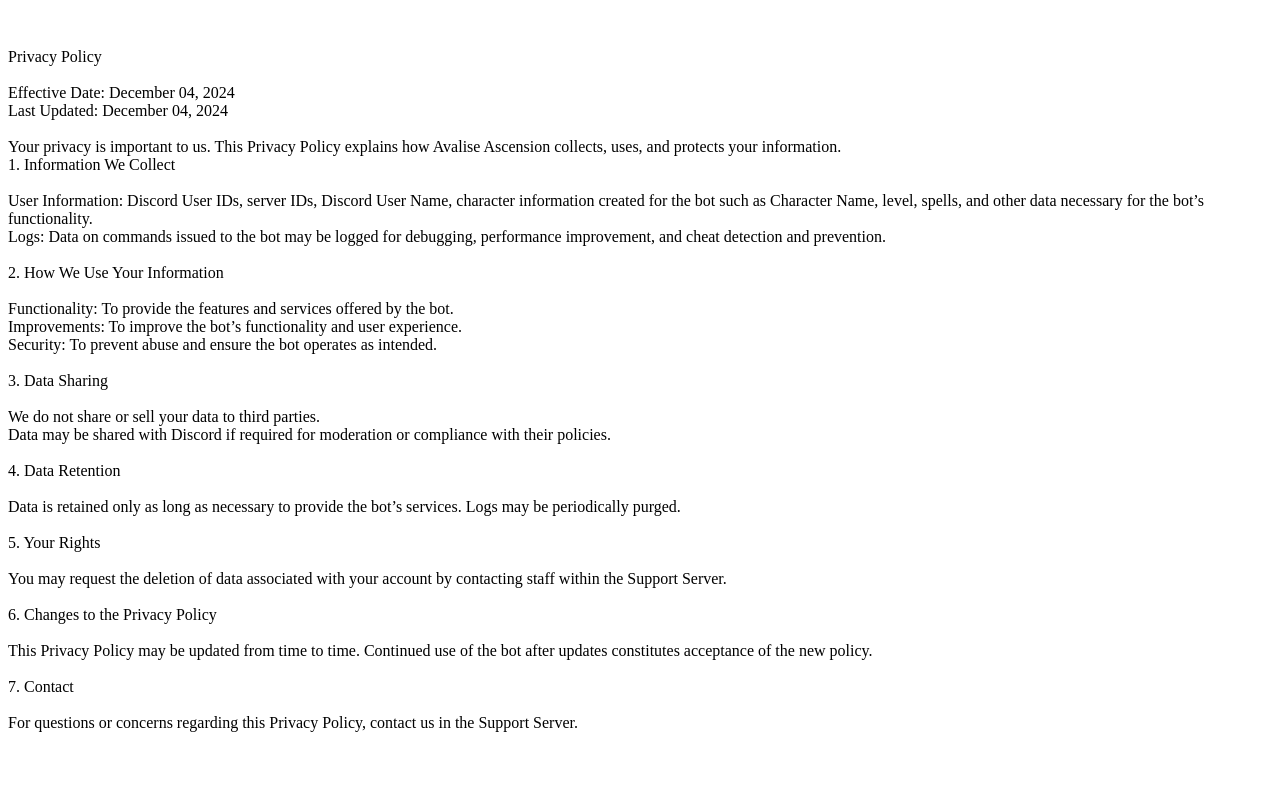
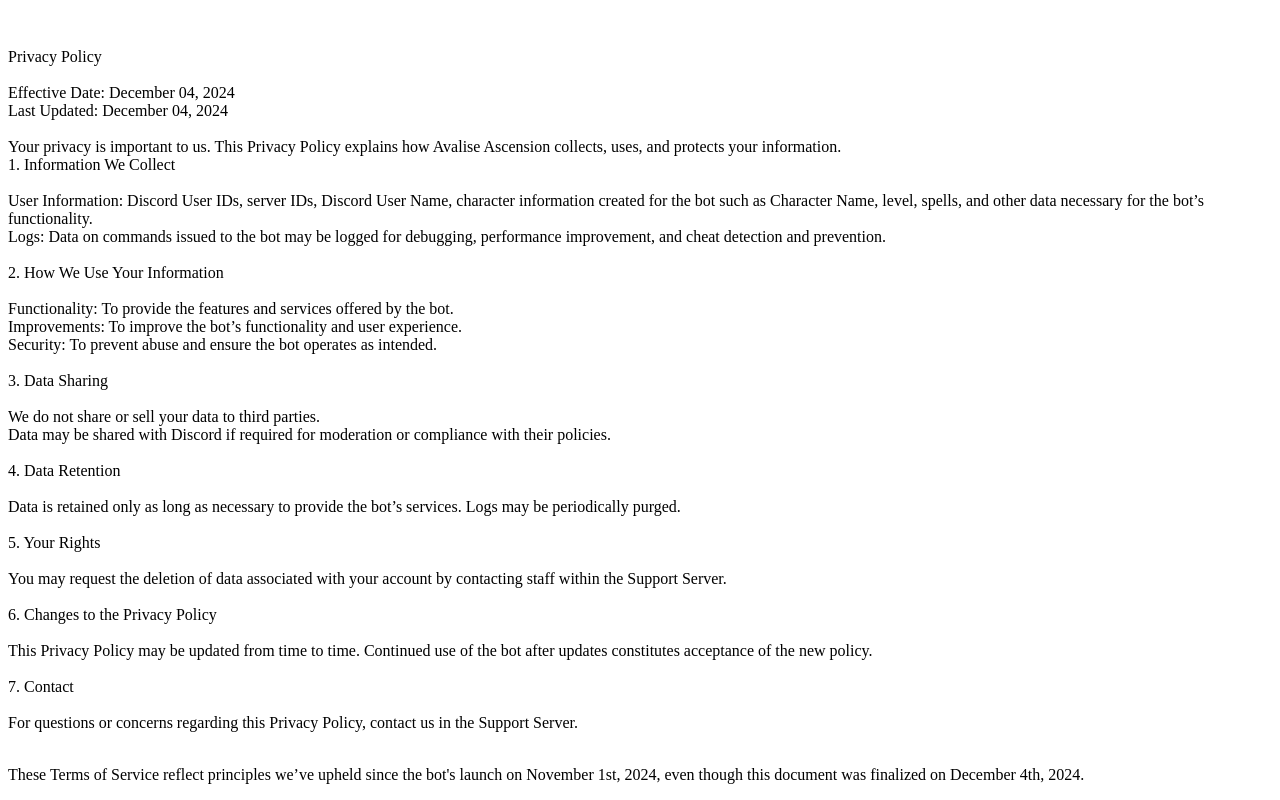
Before and after one commit to AvaliseGame/AvaliseGame.github.io, a plain HTML site: page index.html in a window 1280 px wide. Shown: the part 694-1494 px from the top of the page. Before the commit the page ends 1460 px from the top, so only its background shows below. Drawn offline with Linux system fonts and the light colour scheme.

Commit message:
Update index.html

```diff
--- a/index.html
+++ b/index.html
@@ -82,5 +82,6 @@ Welcome to Avalise Ascensions! By using Avalise Ascensions, you agree to the fol
       For questions or concerns regarding this Privacy Policy, contact us in the Support Server.<br>
       <br>
 </p>
+<p>These Terms of Service reflect principles we’ve upheld since the bot's launch on November 1st, 2024, even though this document was finalized on December 4th, 2024.</p>
 </body>
 </html>
```
